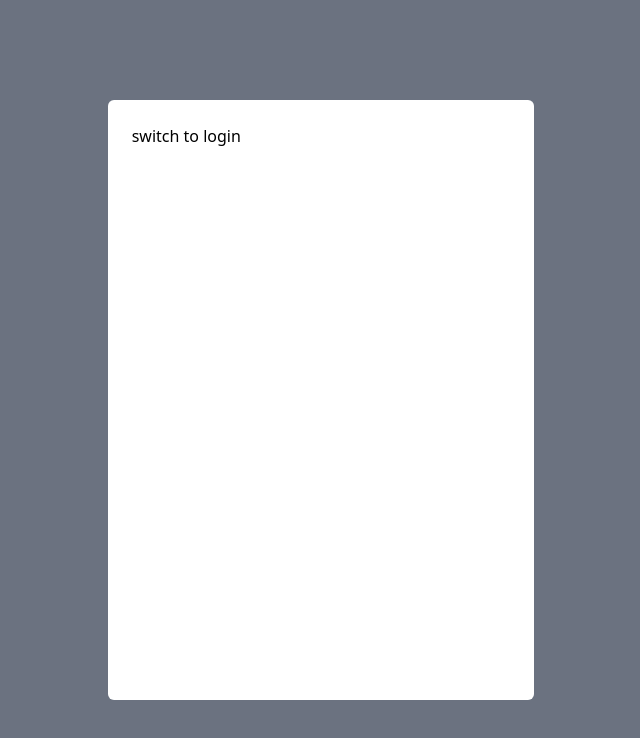
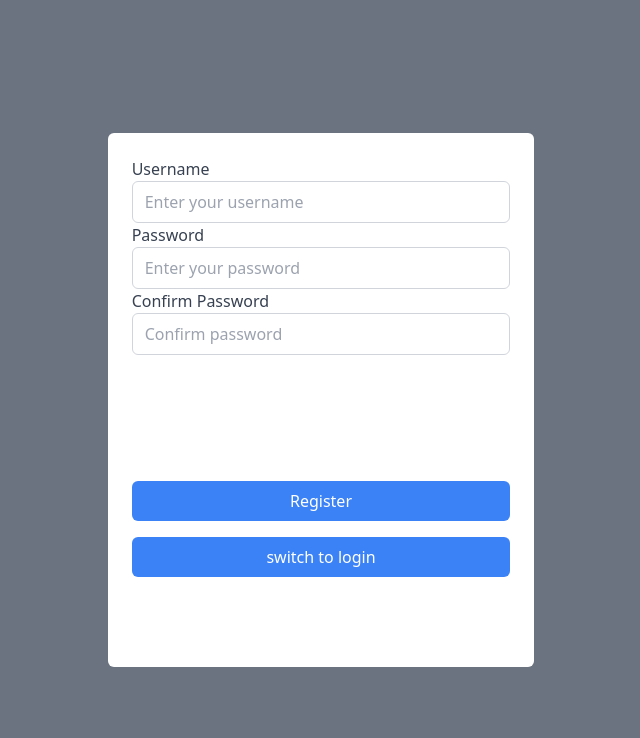
Before and after one commit to RoniGuru/frontend-vite, a React (Vite) app: page /auth in a window 1280 px wide. Both pictures are taken after a click on the button "switch to register". Shown: the top 738 px of the page, without its empty margins (319-959 px from the left). Built offline with nearby package versions, Linux system fonts and the light colour scheme.

Commit message:
Register and Login Form basic

```diff
--- a/src/components/Auth/AuthForm.tsx
+++ b/src/components/Auth/AuthForm.tsx
@@ -1,13 +1,17 @@
 import { useState } from 'react';
 import LoginForm from './LoginForm';
+import RegisterForm from './RegisterForm';
 
 const AuthForm = () => {
   const [login, setLogin] = useState<boolean>(true);
   return (
-    <div className="bg-white w-1/3  h-3/4 rounded-md p-6">
-      {login ? <LoginForm /> : <div></div>}
+    <div className="bg-white w-1/3 h-2/3  rounded-md p-6">
+      {login ? <LoginForm /> : <RegisterForm />}
 
-      <button onClick={() => setLogin(!login)}>
+      <button
+        className="mt-4 mb-10 w-full bg-blue-500 py-2  rounded-md font-medium hover:bg-blue-700 duration-300 ease-out text-white"
+        onClick={() => setLogin(!login)}
+      >
         {login ? 'switch to register' : 'switch to login'}
       </button>
     </div>
--- a/src/components/Auth/LoginForm.tsx
+++ b/src/components/Auth/LoginForm.tsx
@@ -7,28 +7,28 @@ const LoginForm = () => {
     console.log(username, password);
   };
   return (
-    <div className="flex flex-col">
-      <div className="space-y-2">
+    <div className="flex flex-col gap-1 h-3/4  justify-between">
+      <div className=" h-1/2   ">
         <label className="text-gray-700  ">Username</label>
         <input
+          value={username}
           type="text"
           className="w-full px-3 py-2 border border-gray-300 rounded-md focus:outline-none focus:ring-2 focus:ring-blue-500 "
           placeholder="Enter your username"
           onChange={(e) => setUsername(e.target.value)}
         />
-      </div>
-
-      <div className="space-y-2">
         <label className="text-gray-700  ">Password</label>
         <input
+          value={password}
           type="password"
           className="w-full px-3 py-2 border border-gray-300 rounded-md focus:outline-none focus:ring-2 focus:ring-blue-500 "
-          placeholder="Enter your username"
+          placeholder="Enter your password"
           onChange={(e) => setPassword(e.target.value)}
         />
       </div>
+
       <button
-        className="mt-10 mb-10 w-full bg-blue-500 py-2  rounded-md font-medium hover:bg-blue-700 duration-300 ease-out text-white"
+        className="  w-full bg-blue-500 py-2  rounded-md font-medium hover:bg-blue-700 duration-300 ease-out text-white"
         onClick={handleLogin}
       >
         Login
--- a/src/components/Auth/RegisterForm.tsx
+++ b/src/components/Auth/RegisterForm.tsx
@@ -1,14 +1,45 @@
+import { useState } from 'react';
 const RegisterForm = () => {
-  const handleRegister = () => {};
+  const [username, setUsername] = useState<string>('');
+  const [password, setPassword] = useState<string>('');
+  const [confirmPassword, setConfirmPassword] = useState<string>('');
+  const handleRegister = () => {
+    console.log(username, password);
+  };
   return (
-    <div className="flex flex-col">
-      <label>username</label>
-      <input />
-      <label>password</label>
-      <input />
-      <label>confirm password</label>
-      <input />
-      <button onClick={handleRegister}> Register</button>
+    <div className="flex flex-col gap-1 h-3/4  justify-between">
+      <div className=" h-3/4 ">
+        <label className="text-gray-700  ">Username</label>
+        <input
+          value={username}
+          type="text"
+          className="w-full px-3 py-2 border border-gray-300 rounded-md focus:outline-none focus:ring-2 focus:ring-blue-500 "
+          placeholder="Enter your username"
+          onChange={(e) => setUsername(e.target.value)}
+        />
+        <label className="text-gray-700  ">Password</label>
+        <input
+          value={password}
+          type="password"
+          className="w-full px-3 py-2 border border-gray-300 rounded-md focus:outline-none focus:ring-2 focus:ring-blue-500 "
+          placeholder="Enter your password"
+          onChange={(e) => setPassword(e.target.value)}
+        />
+        <label className="text-gray-700  ">Confirm Password</label>
+        <input
+          value={confirmPassword}
+          type="password"
+          className="w-full px-3 py-2 border border-gray-300 rounded-md focus:outline-none focus:ring-2 focus:ring-blue-500 "
+          placeholder="Confirm password"
+          onChange={(e) => setConfirmPassword(e.target.value)}
+        />
+      </div>
+      <button
+        className=" w-full bg-blue-500 py-2  rounded-md font-medium hover:bg-blue-700 duration-300 ease-out text-white"
+        onClick={handleRegister}
+      >
+        Register
+      </button>
     </div>
   );
 };
```
